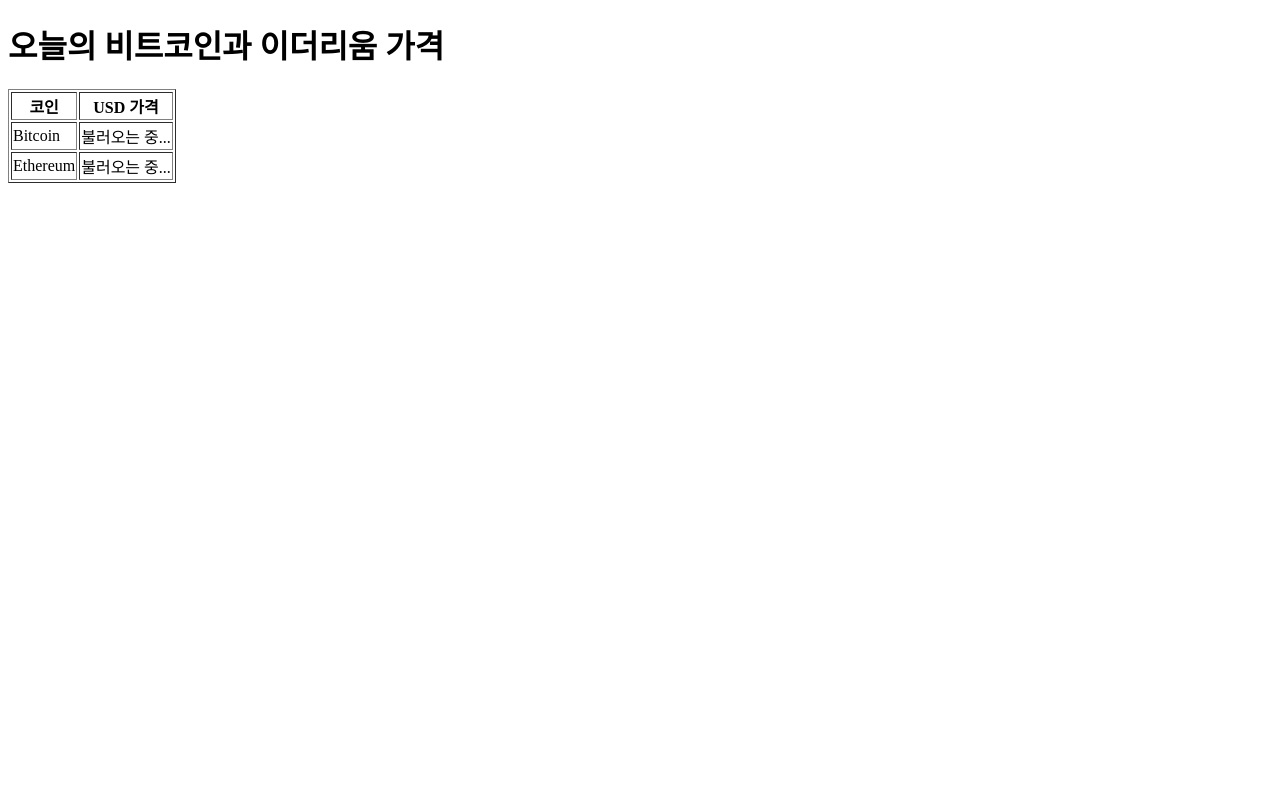
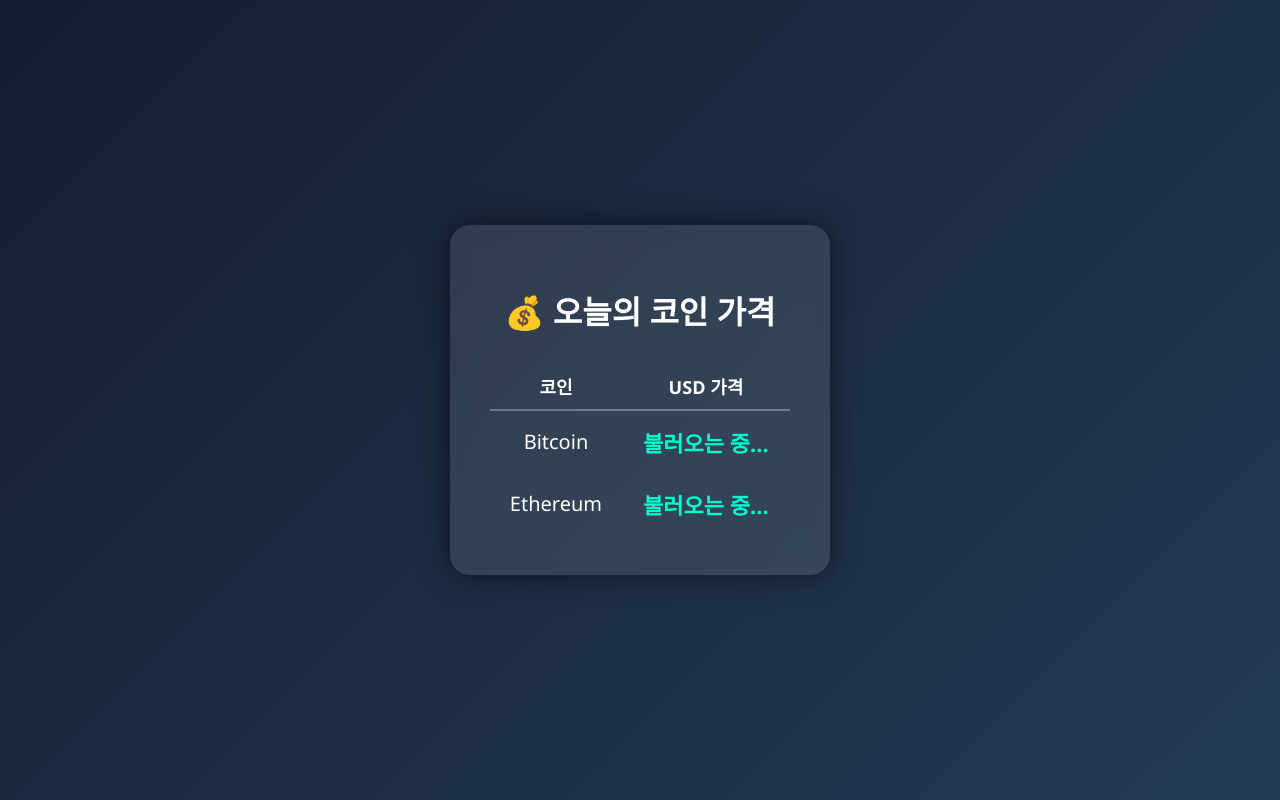
Before and after one commit to ansejrtj-oss/ansejrtj-oss.github.io, a plain HTML site: page index.html in a window 1280 px wide. Drawn offline with Linux system fonts and the light colour scheme; no server answers.

Commit message:
Update index.html

```diff
--- a/index.html
+++ b/index.html
@@ -1,34 +1,91 @@
 <!DOCTYPE html>
-<html>
+<html lang="ko">
 <head>
+<meta charset="UTF-8">
 <title>Crypto Price</title>
+
+<style>
+body {
+    margin: 0;
+    height: 100vh;
+    display: flex;
+    justify-content: center;
+    align-items: center;
+    background: linear-gradient(135deg, #141E30, #243B55);
+    font-family: 'Segoe UI', Tahoma, Geneva, Verdana, sans-serif;
+    color: white;
+}
+
+.container {
+    background: rgba(255, 255, 255, 0.1);
+    padding: 40px;
+    border-radius: 20px;
+    box-shadow: 0 0 30px rgba(0,0,0,0.5);
+    backdrop-filter: blur(10px);
+    text-align: center;
+}
+
+h1 {
+    margin-bottom: 30px;
+}
+
+table {
+    width: 300px;
+    border-collapse: collapse;
+}
+
+th {
+    font-size: 18px;
+    padding: 10px;
+    border-bottom: 2px solid rgba(255,255,255,0.3);
+}
+
+td {
+    padding: 15px;
+    font-size: 20px;
+}
+
+.price {
+    font-weight: bold;
+    font-size: 22px;
+    color: #00ffcc;
+    transition: 0.3s;
+}
+
+.price:hover {
+    transform: scale(1.1);
+}
+</style>
 </head>
+
 <body>
 
-<h1>오늘의 비트코인과 이더리움 가격</h1>
+<div class="container">
+    <h1>💰 오늘의 코인 가격</h1>
 
-<table border="1">
+    <table>
         <tr>
             <th>코인</th>
             <th>USD 가격</th>
         </tr>
         <tr>
             <td>Bitcoin</td>
-        <td id="btc">불러오는 중...</td>
+            <td id="btc" class="price">불러오는 중...</td>
         </tr>
         <tr>
             <td>Ethereum</td>
-        <td id="eth">불러오는 중...</td>
+            <td id="eth" class="price">불러오는 중...</td>
         </tr>
     </table>
+</div>
 
 <script>
 function fetchPrice() {
     fetch("https://api.coingecko.com/api/v3/simple/price?ids=bitcoin,ethereum&vs_currencies=usd")
         .then(response => response.json())
         .then(data => {
-            document.getElementById("btc").innerText = data.bitcoin.usd;
-            document.getElementById("eth").innerText = data.ethereum.usd;
+            document.getElementById("btc").innerText = "$ " + data.bitcoin.usd.toLocaleString();
+            document.getElementById("eth").innerText = "$ " + data.ethereum.usd.toLocaleString();
         });
 }
 
```
Lines whose indentation alone changed are shown as unchanged.
